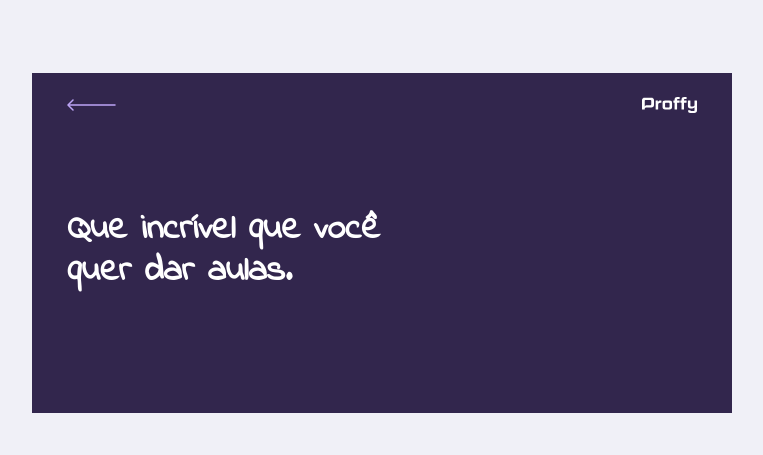
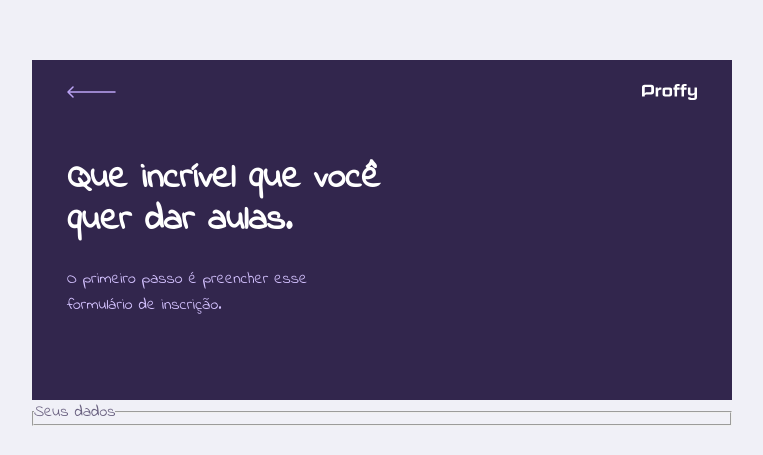
Before and after one commit to rapharenatoo/proffy, a React (Create React App) app: page /give-classes in a window 1280 px wide. Shown: the part 157-612 px from the top of the page, without its empty margins (258-1021 px from the left). Built offline with nearby package versions, Linux system fonts and the light colour scheme; the HTML template or start-up script is replaced by a standard one; a web font is replaced by a local one.

Commit message:
add description e styles na TeacherForm

```diff
--- a/src/components/PageHeader/index.tsx
+++ b/src/components/PageHeader/index.tsx
@@ -7,6 +7,8 @@
 //Definir as Propriedades
 interface PageHeaderProps {
   title: string;
+  // '?' deixa a description não obrigatorio
+  description?: string;
 }
 
 /**
@@ -27,6 +29,8 @@
       </div>
       <div className="header-content">
         <strong>{props.title}</strong>
+        {/* só vai executar se estiver Description */}
+        {props.description && <p>{props.description}</p>}
         {props.children}
       </div>
     </header>
--- a/src/components/PageHeader/styles.css
+++ b/src/components/PageHeader/styles.css
@@ -40,6 +40,14 @@
   color: var(--color-title-in-primary);
 }
 
+.page-header .header-content p {
+  max-width: 30rem;
+  font-size: 1.6rem;
+  line-height: 2.6rem;
+  color: var(--color-text-in-primary);
+  margin-top: 2.4rem;
+}
+
 @media (min-width: 700px) {
   .page-header {
     height: 340px;
--- a/src/pages/TeacherForm/index.tsx
+++ b/src/pages/TeacherForm/index.tsx
@@ -4,7 +4,19 @@
 function TeacherForm() {
   return (
     <div id="page-teacher-form" className="container">
-      <PageHeader title="Que incrível que você quer dar aulas." />
+      <PageHeader
+        title="Que incrível que você quer dar aulas."
+        description="O primeiro passo é preencher esse
+        formulário de inscrição."
+      />
+
+      <main>
+        <fieldset>
+          <legend>Seus dados</legend>
+
+
+        </fieldset>
+      </main>
     </div>
   )
 }
```
